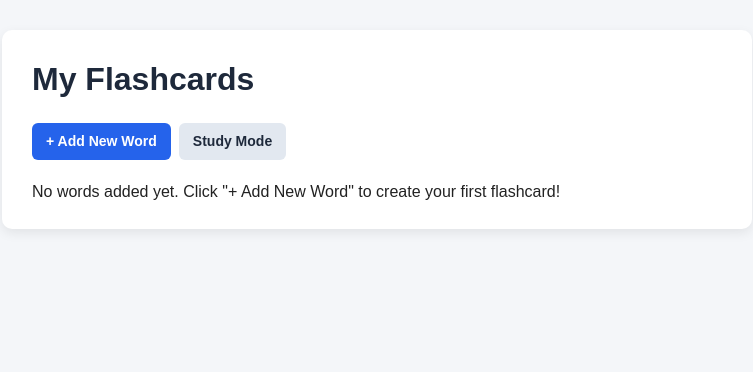
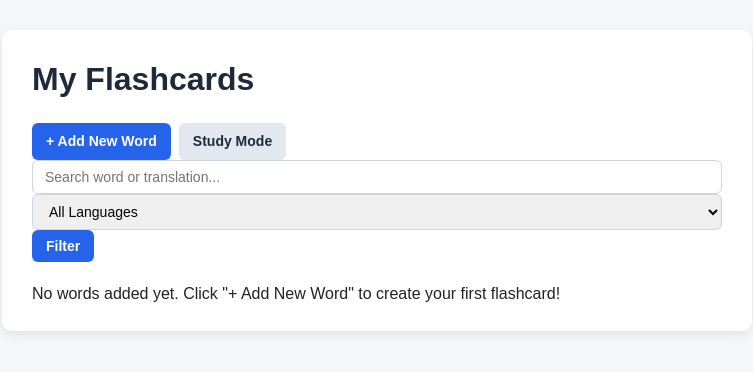
Before and after one commit to wieslawpaleta/Django, a Django app: template linguacards/vocabulary/templates/vocabulary/word_list.html in a window 1280 px wide. Shown: the top 372 px of the page, without its empty margins (263-1016 px from the left). Run offline with Django 5.2, Linux system fonts and the light colour scheme; the template is opened without the code that fills it, so the values that code supplies are empty.

Commit message:
nowefunkcje

```diff
--- a/linguacards/vocabulary/static/vocabulary/style.css
+++ b/linguacards/vocabulary/static/vocabulary/style.css
@@ -111,3 +111,22 @@ form input, form select { /* Styles text inputs and dropdown fields inside forms
     border-radius: 6px; /* Rounds the corners of input boxes (Zaokrągla rogi pól) */
     font-size: 15px; /* Sets comfortable typing text size (Ustawia wygodny rozmiar tekstu do pisania) */
 }
+
+CSS
+.filter-form { /* Styles the search and language filter bar form (Stylizuje formularz paska wyszukiwania i filtrowania po języku) */
+    display: flex; /* Arranges filter controls horizontally in one row (Układa elementy filtra w poziomie w jednym rzędzie) */
+    flex-wrap: wrap; /* Wraps items onto a new line on narrow screens (Zawija elementy do nowej linii na węższych ekranach) */
+    gap: 10px; /* Adds even spacing between inputs and buttons (Dodaje równy odstęp między polami i przyciskami) */
+    margin-top: 18px; /* Adds space below the top navigation buttons (Dodaje odstęp pod górnymi przyciskami nawigacji) */
+    align-items: center; /* Vertically aligns all controls in the filter bar (Wyrównuje w pionie wszystkie elementy w pasku filtra) */
+}
+
+.filter-form input[type="text"], /* Targets the text search box inside the filter form (Wybiera pole tekstowe wyszukiwania wewnątrz formularza filtra) */
+.filter-form select { /* Targets the language dropdown inside the filter form (Wybiera listę rozwijaną języków wewnątrz formularza filtra) */
+    flex: 1; /* Allows inputs to grow and fill available horizontal space (Pozwala polom rosnąć i wypełnić dostępną przestrzeń w poziomie) */
+    min-width: 160px; /* Prevents inputs from shrinking too small on mobile screens (Zapobiega zbyt mocnemu kurczeniu się pól na ekranach telefonów) */
+    padding: 8px 12px; /* Sets comfortable inner padding inside filter controls (Ustawia wygodny margines wewnętrzny wewnątrz elementów filtra) */
+    border: 1px solid #cbd5e1; /* Adds a clean light-gray border (Dodaje czyste, jasnoszare obramowanie) */
+    border-radius: 6px; /* Rounds corners to match buttons and cards (Zaokrągla rogi, aby pasowały do przycisków i kart) */
+    font-size: 14px; /* Sets consistent control font size (Ustawia spójny rozmiar czcionki elementów) */
+}
--- a/linguacards/vocabulary/templates/vocabulary/word_list.html
+++ b/linguacards/vocabulary/templates/vocabulary/word_list.html
@@ -12,8 +12,22 @@
 
         <div class="actions"> <!-- Groups top navigation buttons horizontally (Grupuje górne przyciski nawigacji w poziomie) -->
             <a href="{% url 'add_word' %}" class="btn btn-primary">+ Add New Word</a> <!-- Button to open add word form (Przycisk otwierający formularz dodawania słówka) -->
-            <a href="{% url 'study_mode' %}" class="btn btn-secondary">Study Mode</a> <!-- Button to start random flashcard study mode (Przycisk uruchamiający tryb losowej nauki fiszek) -->
+            <a href="{% url 'study_mode' %}" class="btn btn-secondary">Study Mode</a> <!-- Button to open random study mode (Przycisk otwierający losowy tryb nauki) -->
         </div> <!-- Closes top actions container (Zamyka górny kontener akcji) -->
+
+        <form method="get" class="filter-form"> <!-- Form using GET method to filter words via URL parameters (Formularz używający metody GET do filtrowania słówek przez parametry URL) -->
+            <input type="text" name="search" value="{{ search_query }}" placeholder="Search word or translation..."> <!-- Search input pre-filled with current search_query (Pole wyszukiwania wstępnie wypełnione bieżącym search_query) -->
+            <select name="language"> <!-- Dropdown menu for selecting a language filter (Menu rozwijane do wyboru filtra języka) -->
+                <option value="">All Languages</option> <!-- Default option that clears the language filter (Domyślna opcja czyszcząca filtr języka) -->
+                {% for lang in languages %} <!-- Loops through unique languages from the database (Iteruje po unikalnych językach z bazy danych) -->
+                    <option value="{{ lang }}" {% if lang == selected_language %}selected{% endif %}>{{ lang }}</option> <!-- Renders each language option and marks it selected if active (Renderuje każdą opcję języka i zaznacza ją jako wybraną, jeśli jest aktywna) -->
+                {% endfor %} <!-- Closes language loop (Zamyka pętlę języków) -->
+            </select> <!-- Closes language select dropdown (Zamyka listę rozwijaną języków) -->
+            <button type="submit" class="btn btn-primary">Filter</button> <!-- Submits the filter form (Wysyła formularz filtrowania) -->
+            {% if search_query or selected_language %} <!-- Shows Reset button only when a search or language filter is active (Pokazuje przycisk Resetuj tylko wtedy, gdy aktywne jest wyszukiwanie lub filtr języka) -->
+                <a href="{% url 'word_list' %}" class="btn btn-secondary">Reset</a> <!-- Clears active filters and shows all words (Czyści aktywne filtry i pokazuje wszystkie słówka) -->
+            {% endif %} <!-- Closes conditional Reset button (Zamyka warunkowy przycisk Resetuj) -->
+        </form> <!-- Closes filter form (Zamyka formularz filtrowania) -->
 
         <ul class="word-list"> <!-- List container for flashcards (Kontener listy fiszek) -->
             {% for word in words %} <!-- Loops through words from database (Iteruje po słowach z bazy danych) -->
```
Also changed, not shown: linguacards/vocabulary/views.py (+23 -17 lines).
